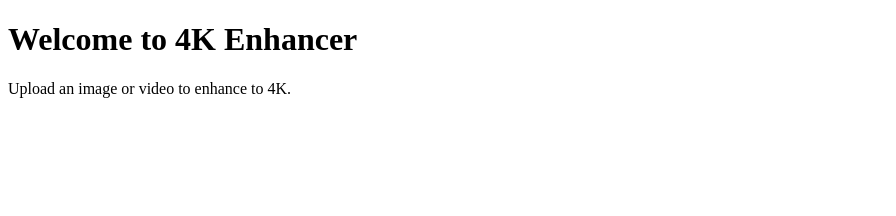
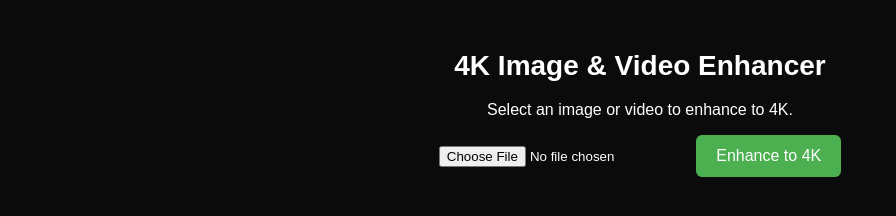
Before and after one commit to goozaib-cmyk/4k-enhancer, a plain HTML site: page frontend/index.html in a window 1280 px wide. Shown: the whole page, without its empty margins (0-896 px from the left). Drawn offline with Linux system fonts and the light colour scheme.

Commit message:
Update index.html

```diff
--- a/frontend/index.html
+++ b/frontend/index.html
@@ -2,9 +2,20 @@
 <html>
 <head>
     <title>4K Enhancer</title>
+    <link rel="stylesheet" href="style.css">
 </head>
 <body>
-    <h1>Welcome to 4K Enhancer</h1>
-    <p>Upload an image or video to enhance to 4K.</p>
+
+    <h1>4K Image & Video Enhancer</h1>
+    <p>Select an image or video to enhance to 4K.</p>
+
+    <input type="file" id="uploadFile" accept="image/*,video/*">
+
+    <button onclick="enhance()">Enhance to 4K</button>
+
+    <p id="status"></p>
+
+    <script src="app.js"></script>
+
 </body>
 </html>
```
